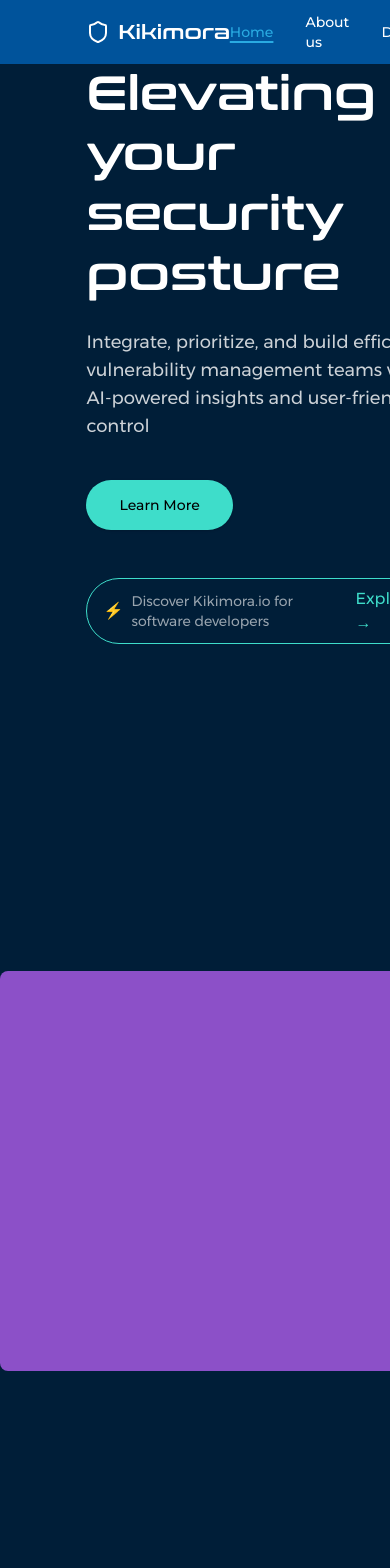
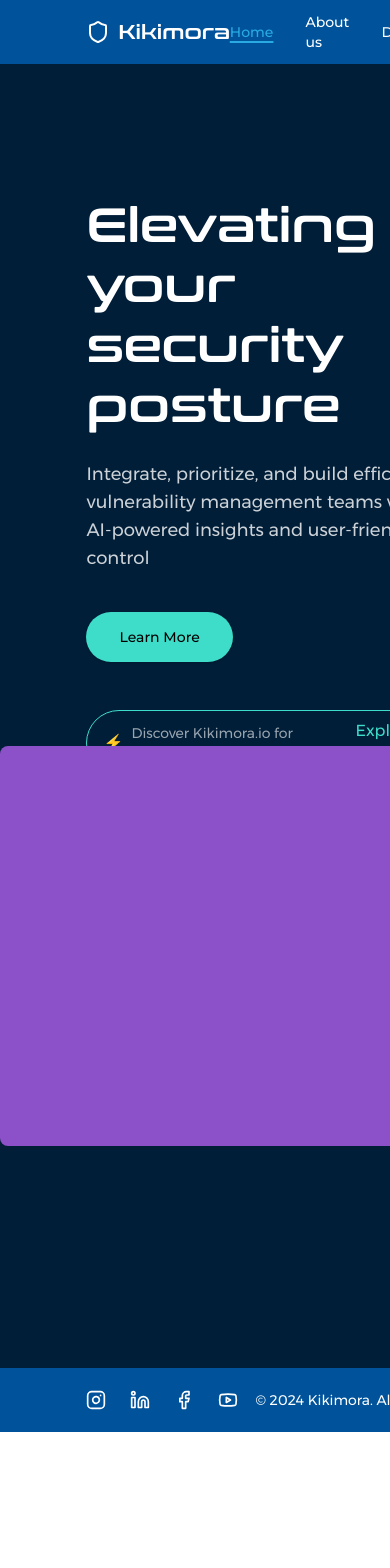
Before and after one commit to NikolaSirakov3/Kikimora-website, a React (Vite) app: page / in a window 390 px wide. Shown: the top 1568 px of the page. After the commit the page ends 1432 px from the top, so only its background shows below. Built offline with nearby package versions, Linux system fonts and the light colour scheme.

Commit message:
Update Hero component layout by changing section heights for improved visual consistency; adjust styling to enhance responsiveness across different screen sizes.

```diff
--- a/src/components/Hero.tsx
+++ b/src/components/Hero.tsx
@@ -5,7 +5,7 @@ export function Hero() {
   return (
     <div className="bg-[#001E38]">
       {/* First Section */}
-      <section className="min-h-screen">
+      <section className="h-screen">
         <div className="h-full flex items-center">
           {/* Left side - Content */}
           <div className="flex flex-col gap-6 w-1/2 pl-[10%]">
@@ -43,7 +43,7 @@ export function Hero() {
       </section>
 
       {/* Second Section */}
-      <section className="min-h-screen">
+      <section className="h-screen -mt-96">
         <div className="h-full flex items-center">
           {/* Left side - Dashboard Image */}
           <div className="w-1/2 flex justify-center">
```
